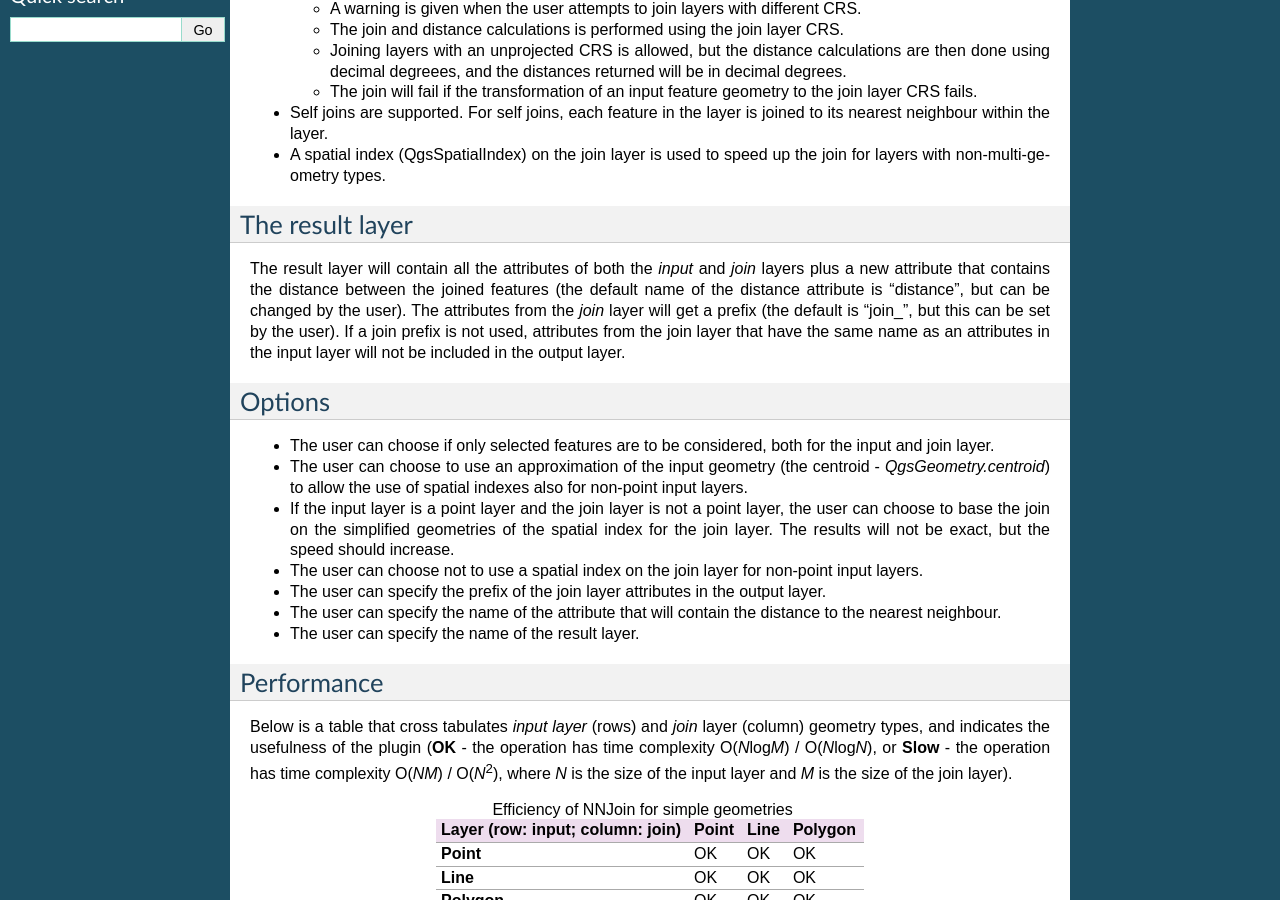
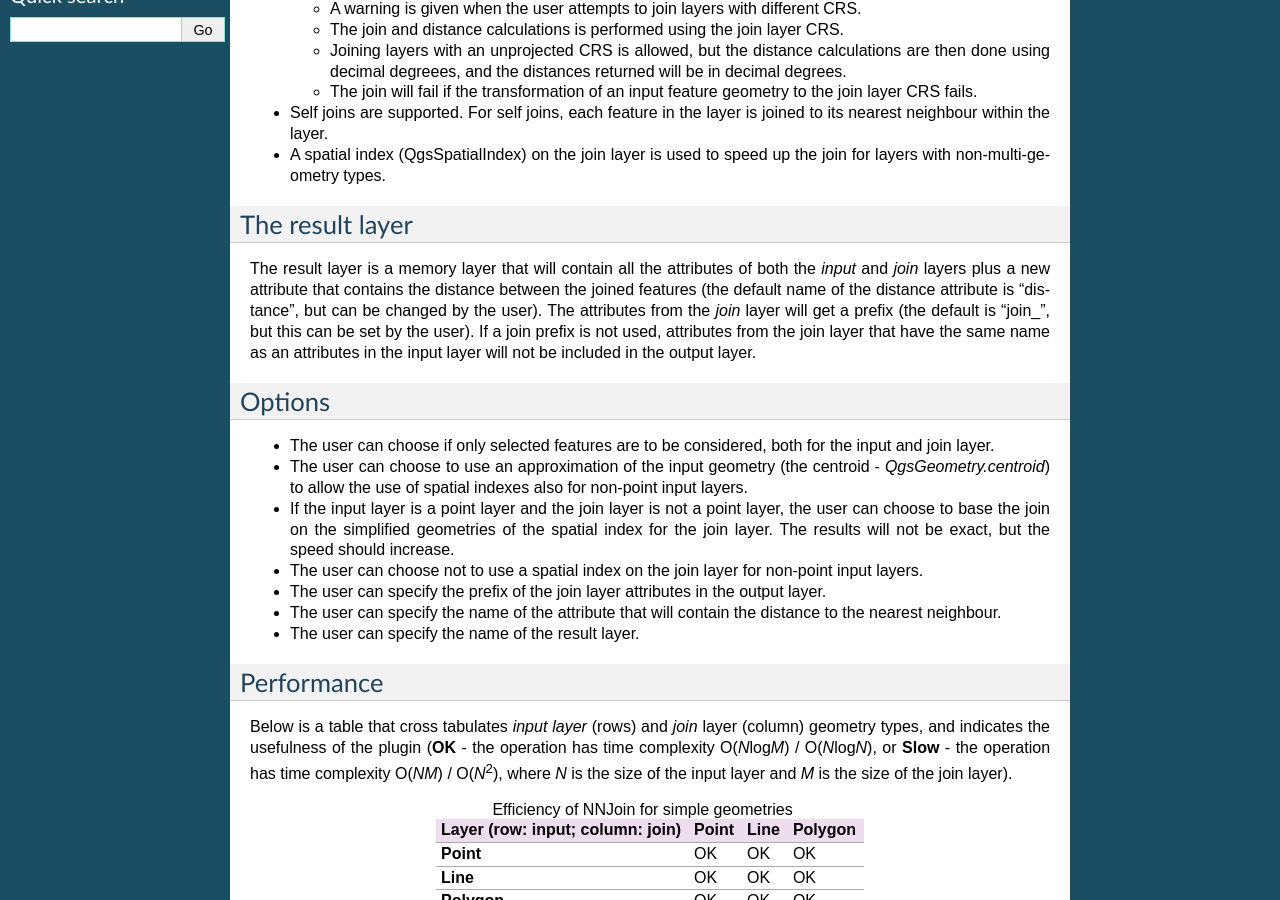
Before and after one commit to havatv/qgisnnjoinplugin, a Sphinx documentation site: the page built from help/source/index.rst, in a window 1280 px wide and 900 px high, scrolled down 369 px. Built offline with Sphinx 7.4.7, drawn with Linux system fonts in a browser that asks for light colours; formulas are drawn with MathJax 3.

Commit message:
documentation update - result is a memory layer

```diff
--- a/help/source/index.rst
+++ b/help/source/index.rst
@@ -54,10 +54,11 @@ Functionality
 The result layer
 =================
 
-The result layer will contain all the attributes of both
-the *input* and *join* layers plus a new attribute that contains
-the distance between the joined features (the default name of the
-distance attribute is "distance", but can be changed by the user).
+The result layer is a memory layer that will contain all the
+attributes of both the *input* and *join* layers plus a new attribute
+that contains the distance between the joined features (the default
+name of the distance attribute is "distance", but can be changed by
+the user).
 The attributes from the *join* layer will get a prefix
 (the default is "join\_", but this can be set by the user).
 If a join prefix is not used, attributes from the join layer that
```
